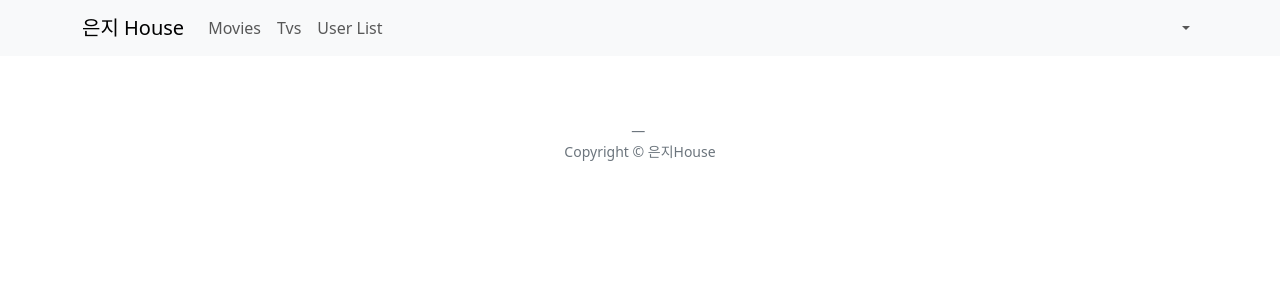
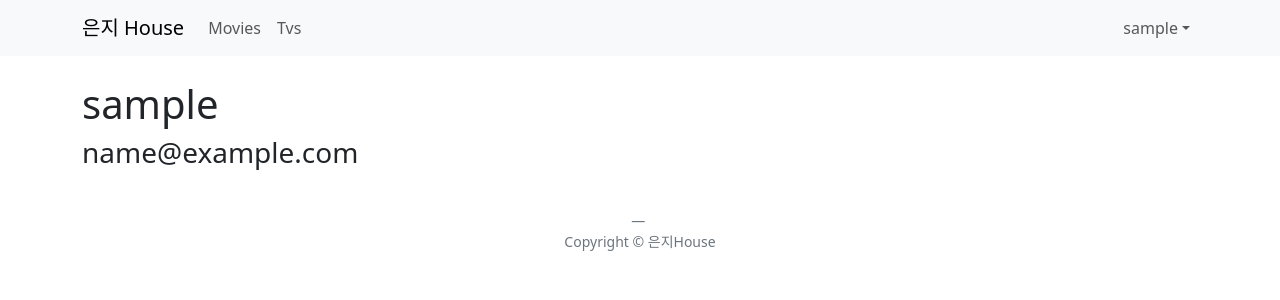
Before and after one commit to eunji0714/ecommer_eunji, a React (Create React App) app: page /profile in a window 1280 px wide. Shown: the top 300 px of the page. Built offline with nearby package versions, Linux system fonts and the light colour scheme; no server answers; sample sign-in values are in the browser's storage.

Commit message:
LogIn 화면 수정, 자동로그인 및 Logout (+Header)

```diff
--- a/src/actions/userActions.js
+++ b/src/actions/userActions.js
@@ -5,7 +5,8 @@ import {
     USER_RESISTER_FAIL,
     USER_LOGIN_REQUEST,
     USER_LOGIN_SUCCESS,
-    USER_LOGIN_FAIL
+    USER_LOGIN_FAIL,
+    USER_LOGOUT
 } from "../constants/userConstants";
 
 const baseURL = "http://localhost:8000/api/auth"
@@ -70,3 +71,8 @@ export const login = (
         })
     }
 }
+export const logout = () => (dispatch) => {
+    localStorage.removeItem('userInfo')
+    localStorage.removeItem('token')
+    dispatch({type : USER_LOGOUT})
+}
--- a/src/components/Header.js
+++ b/src/components/Header.js
@@ -1,47 +1,52 @@
 import React, {useEffect, useState} from 'react';
 import {Button, Container, Form, Nav, Navbar, NavDropdown} from "react-bootstrap";
 import axios from "axios";
+import {useDispatch, useSelector} from "react-redux";
+import {logout} from "../actions/userActions";
 
 const Header = () => {
 
+    const dispatch = useDispatch()
+    const userLogin = useSelector((state) => state.userLogin)
+    const {userInfo} = userLogin
 
-    const [isLoggedIn, setIsLoggedIn] = useState(false)
-    const [userinfo, setUserinfo] = useState({})
-    console.log(isLoggedIn)
+    // const [isLoggedIn, setIsLoggedIn] = useState(false)
+    // const [userinfo, setUserinfo] = useState({})
+    // console.log(isLoggedIn)
 
-    const getProfile = async (token)=>{
-        try{
-            const options = {
-                headers : {
-                    Authorization: "bearer " + token.toString()
-                }
-            }
-            const {data, status} = await axios.get("http://localhost:8000/api/auth", options)
-            if (status === 200){
-                console.log(data.data)
-                setUserinfo(data.data)
-            }
+    // const getProfile = async (token)=>{
+    //     try{
+    //         const options = {
+    //             headers : {
+    //                 Authorization: "bearer " + token.toString()
+    //             }
+    //         }
+    //         const {data, status} = await axios.get("http://localhost:8000/api/auth", options)
+    //         if (status === 200){
+    //             console.log(data.data)
+    //             setUserinfo(data.data)
+    //         }
+    //
+    //     }catch(err){
+    //         console.log(err.message)
+    //     }
+    // }
 
-        }catch(err){
-            console.log(err.message)
-        }
+    const logoutHandler = () => {
+        dispatch(logout())
+        // localStorage.clear()
+        // alert("로그아웃 완료")
     }
 
-    const logoutHandler = () => {
-        localStorage.clear()
-        alert("로그아웃 완료")
-    }
-
-    useEffect(()=>{
-        const token = localStorage.getItem("token")
-        if(token) {
-            setIsLoggedIn(true)
-            getProfile(token)
-        }
-    },[])
-
-    console.log("{{{{{{{{{", userinfo.username)
-
+    // useEffect(()=>{
+    //     const token = localStorage.getItem("token")
+    //     if(token) {
+    //         setIsLoggedIn(true)
+    //         getProfile(token)
+    //     }
+    // },[])
+    //
+    // console.log(userInfo.roles.includes("admin"))
     return (
         <Navbar collapseOnSelect expand="lg" className="bg-body-tertiary">
             <Container>
@@ -51,13 +56,15 @@ const Header = () => {
                     <Nav className="me-auto">
                         <Nav.Link href="/movies">Movies</Nav.Link>
                         <Nav.Link href="/tvs">Tvs</Nav.Link>
-                        <Nav.Link href="/users">User List</Nav.Link>
+                        {userInfo && userInfo.roles?.includes("admin") && (
+                            <Nav.Link href="/users">User List</Nav.Link>
+                        )}
                     </Nav>
                     {
-                        isLoggedIn
+                        userInfo
                             ? (
                                 <Nav>
-                                    <NavDropdown title={userinfo.username}>
+                                    <NavDropdown title={userInfo.username}>
                                         <NavDropdown.Item href="/profile">Profile</NavDropdown.Item>
                                         <NavDropdown.Item href="#action/3.2">
                                             Another action
--- a/src/constants/userConstants.js
+++ b/src/constants/userConstants.js
@@ -4,3 +4,4 @@ export const USER_RESISTER_FAIL = 'USER_RESISTER_FAIL'
 export const USER_LOGIN_REQUEST = 'USER_LOGIN_REQUEST'
 export const USER_LOGIN_SUCCESS = 'USER_LOGIN_SUCCESS'
 export const USER_LOGIN_FAIL = 'USER_LOGIN_FAIL'
+export const USER_LOGOUT = 'USER_LOGOUT'
--- a/src/pages/Profile.js
+++ b/src/pages/Profile.js
@@ -1,40 +1,54 @@
 import React, {useEffect, useState} from 'react';
 import axios from "axios";
 import {Col, Container, Row, Image} from "react-bootstrap";
+import {useDispatch, useSelector} from "react-redux";
+import {useNavigate} from "react-router-dom";
 
 const Profile = () => {
 
-    const [userInfo, setUserInfo] = useState({})
-    const getUserInfo = async() => {
-        try{
-            const token = await localStorage.getItem("token")
-            const options = {
-                headers : {
-                    Authorization: "bearer " + token.toString()
-                }
-            }
-            const {data, status} = await axios.get("http://localhost:8000/api/auth", options)
-            if (status === 200){
-                console.log(data.data)
-                setUserInfo(data.data)
-            }
-        }catch(err){
-            console.log(err.message)
-        }
-    }
+    const navigate = useNavigate()
+
+    const dispatch = useDispatch()
+    const userLogin = useSelector((state) => state.userLogin)
+    const {userInfo} = userLogin
 
     useEffect(()=> {
-        getUserInfo()
-    }, [])
+        if (!userInfo){
+            navigate("/login")
+        }
+    }, [userInfo, navigate])
+
+    // const [userInfo, setUserInfo] = useState({})
+    // const getUserInfo = async() => {
+    //     try{
+    //         const token = await localStorage.getItem("token")
+    //         const options = {
+    //             headers : {
+    //                 Authorization: "bearer " + token.toString()
+    //             }
+    //         }
+    //         const {data, status} = await axios.get("http://localhost:8000/api/auth", options)
+    //         if (status === 200){
+    //             console.log(data.data)
+    //             setUserInfo(data.data)
+    //         }
+    //     }catch(err){
+    //         console.log(err.message)
+    //     }
+    // }
+    //
+    // useEffect(()=> {
+    //     getUserInfo()
+    // }, [])
 
     return (
         <Container>
             <Row>
                 <Col>
                     <Image
-                        src={userInfo.profileImg} rounded />
-                    <h1>{userInfo.username}</h1>
-                    <h3>{userInfo.email}</h3>
+                        src={userInfo?.profileImg} rounded />
+                    <h1>{userInfo?.username}</h1>
+                    <h3>{userInfo?.email}</h3>
                 </Col>
 
             </Row>
--- a/src/pages/Signup.js
+++ b/src/pages/Signup.js
@@ -25,6 +25,8 @@ const Signup = () => {
 
     const userRegister = useSelector((state) => state.userResister)
     const {loading, error, userInfo} = userRegister
+    const userLogin = useSelector((state)=> state.userLogin)
+    const {userInfo:loginUser} = userLogin
 
     console.log(isMarketingAgree)
     // const onSignuphandler = async () =>{
@@ -69,6 +71,9 @@ const Signup = () => {
     }
 
     useEffect(()=> {
+        if(loginUser){
+            navigate("/")
+        }
         if(userInfo){
             navigate("/login")
         }
--- a/src/reducers/userReducers.js
+++ b/src/reducers/userReducers.js
@@ -5,6 +5,7 @@ import {
     USER_LOGIN_REQUEST,
     USER_LOGIN_SUCCESS,
     USER_LOGIN_FAIL,
+    USER_LOGOUT
 } from "../constants/userConstants";
 
 export const userResisterReducer = (state = {}, action) => {
@@ -28,6 +29,8 @@ export const userLoginReducer = (state = {}, action) => {
             return {loading: false, userInfo : action.payload}
         case USER_LOGIN_FAIL:
             return {loading : false, error : action.payload}
+        case USER_LOGOUT :
+            return {}
         default:
             return state
     }
```
